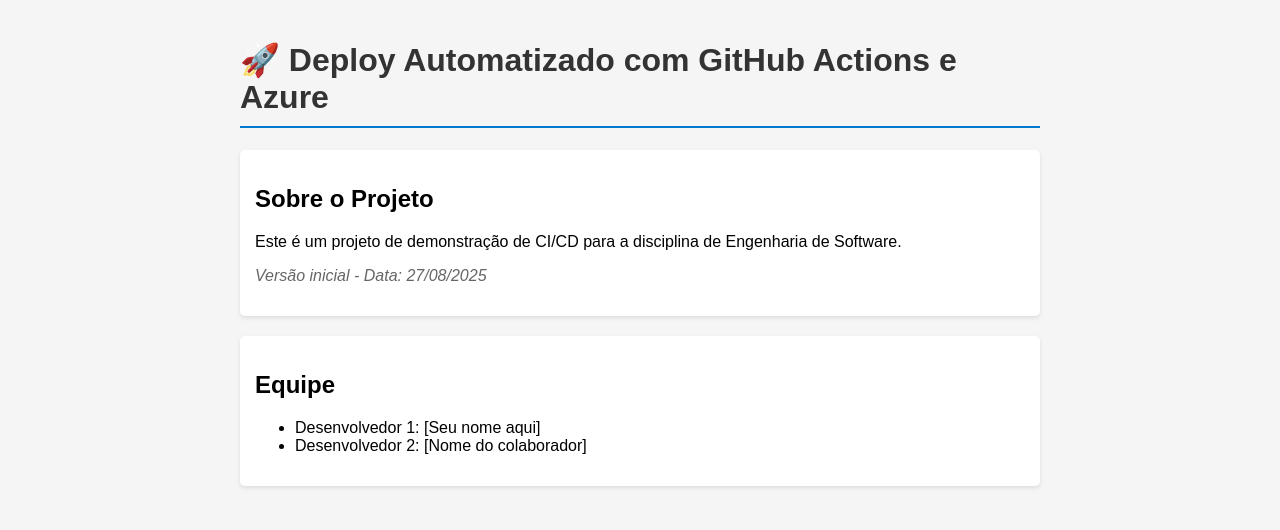
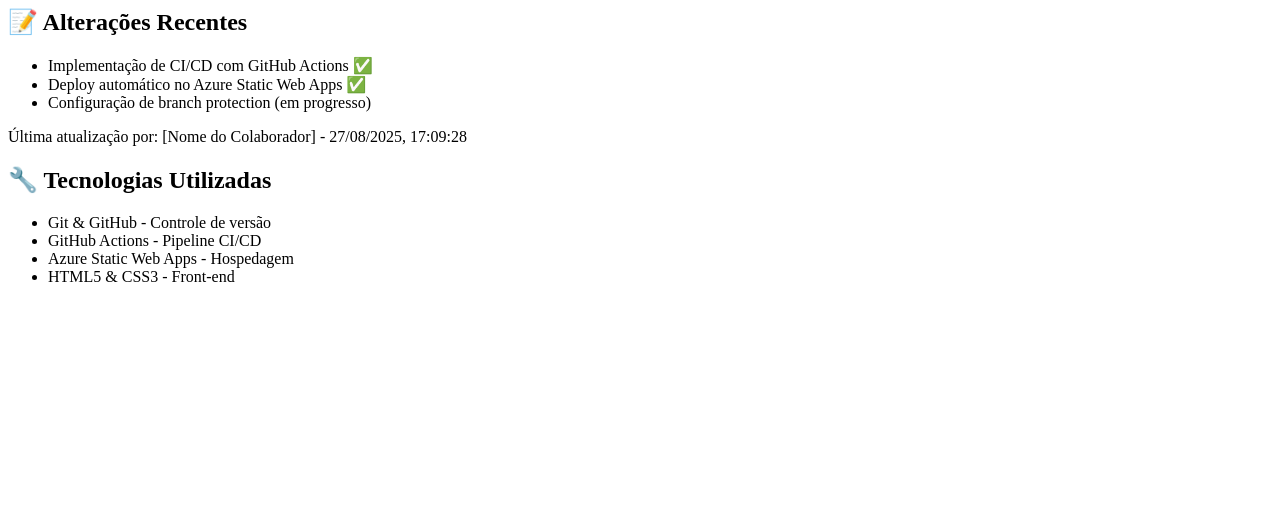
Before and after one commit to pedro11065/CI_CD, a plain HTML site: page index.html in a window 1280 px wide. Drawn offline with Linux system fonts and the light colour scheme.

Commit message:
"feat: adiciona seções de alterações recentes e tecnologias
- Lista as implementações realizadas
- Documenta tecnologias utilizadas no projeto
- Adiciona timestamp de última atualização"

```diff
--- a/index.html
+++ b/index.html
@@ -1,50 +1,20 @@
-<!DOCTYPE html>
-<html lang="pt-BR">
-<head>
-    <meta charset="UTF-8">
-    <meta name="viewport" content="width=device-width, initial-scale=1.0">
-    <title>CI/CD - Prática de Engenharia de Software</title>
-    <style>
-        body {
-            font-family: Arial, sans-serif;
-            max-width: 800px;
-            margin: 0 auto;
-            padding: 20px;
-            background-color: #f5f5f5;
-        }
-        h1 {
-            color: #333;
-            border-bottom: 2px solid #007acc;
-            padding-bottom: 10px;
-        }
-        .info {
-            background-color: white;
-            padding: 15px;
-            border-radius: 5px;
-            margin: 20px 0;
-            box-shadow: 0 2px 4px rgba(0,0,0,0.1);
-        }
-        .timestamp {
-            color: #666;
-            font-style: italic;
-        }
-    </style>
-</head>
-<body>
-    <h1>🚀 Deploy Automatizado com GitHub Actions e Azure</h1>
-
+<!-- Adicione após a div com classe "info" da equipe -->
 <div class="info">
-        <h2>Sobre o Projeto</h2>
-        <p>Este é um projeto de demonstração de CI/CD para a disciplina de Engenharia de Software.</p>
-        <p class="timestamp">Versão inicial - Data: <script>document.write(new Date().toLocaleDateString('pt-BR'));</script></p>
+    <h2>📝 Alterações Recentes</h2>
+    <ul>
+        <li>Implementação de CI/CD com GitHub Actions ✅</li>
+        <li>Deploy automático no Azure Static Web Apps ✅</li>
+        <li>Configuração de branch protection (em progresso)</li>
+    </ul>
+    <p class="timestamp">Última atualização por: [Nome do Colaborador] - <script>document.write(new Date().toLocaleString('pt-BR'));</script></p>
 </div>
 
 <div class="info">
-        <h2>Equipe</h2>
+    <h2>🔧 Tecnologias Utilizadas</h2>
     <ul>
-            <li>Desenvolvedor 1: [Seu nome aqui]</li>
-            <li>Desenvolvedor 2: [Nome do colaborador]</li>
+        <li>Git & GitHub - Controle de versão</li>
+        <li>GitHub Actions - Pipeline CI/CD</li>
+        <li>Azure Static Web Apps - Hospedagem</li>
+        <li>HTML5 & CSS3 - Front-end</li>
     </ul>
 </div>
-</body>
-</html>
```
Lines whose indentation alone changed are shown as unchanged.
